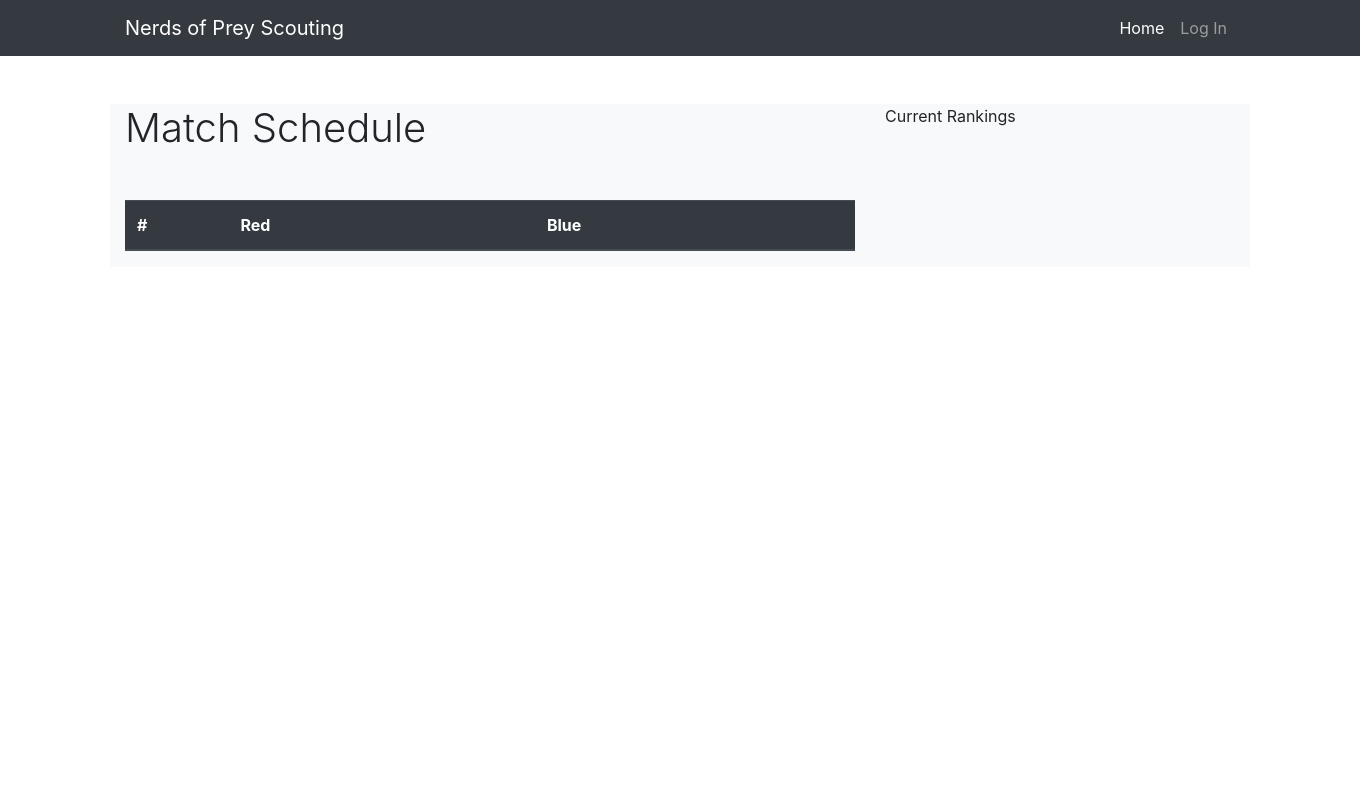
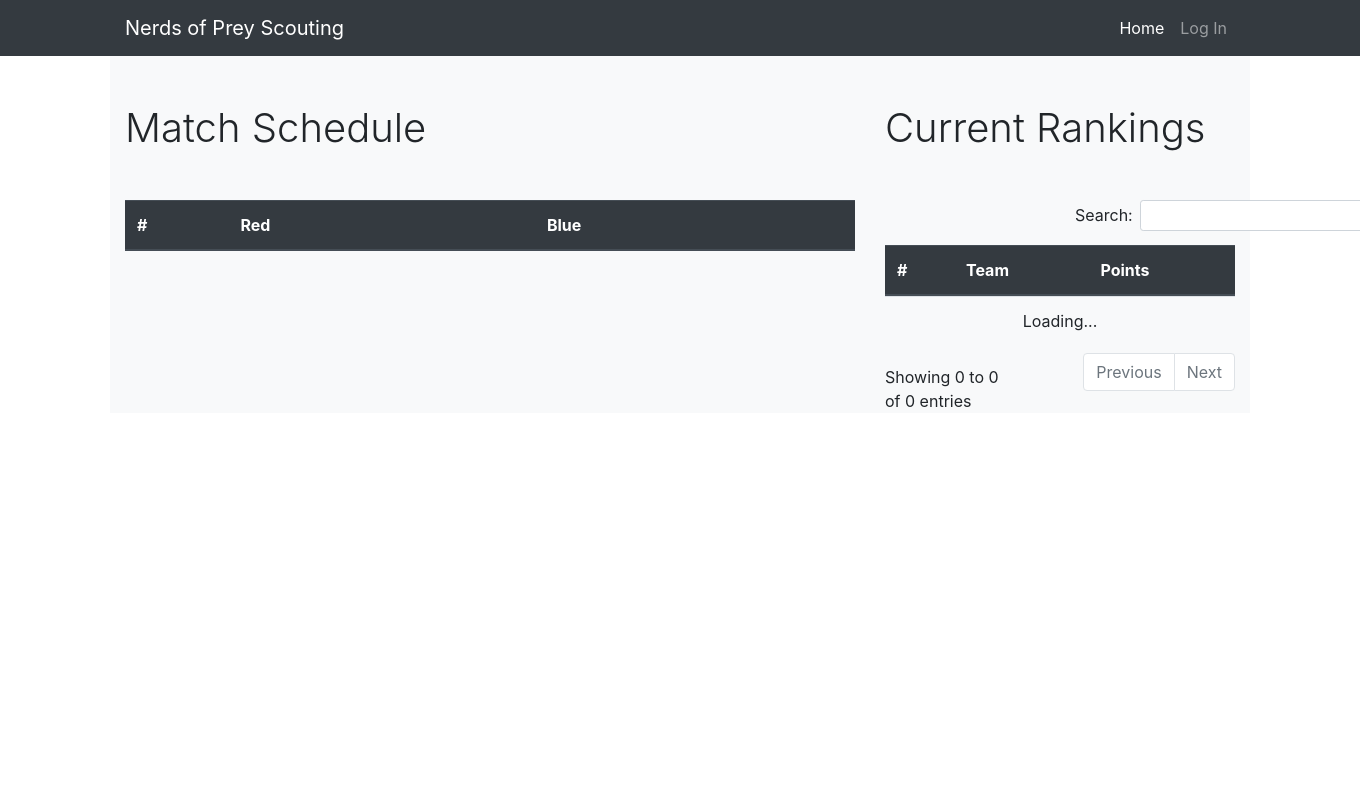
Before and after one commit to Team4065/scouting-app, a Flask app: template app/templates/index.html in a window 1360 px wide; the page is wider, and only the part inside the window is pictured. Run offline with Flask 2, Linux system fonts and the light colour scheme; the template is opened without the code that fills it, so the values that code supplies are empty; parts of the project's set-up code (start-up, migrations or seed data) failed here and were passed over; some libraries are stand-ins or nearby versions; some web fonts are replaced.

Commit message:
Added current rankings table to index.html with tba apiv3 autopopulation.

```diff
--- a/app/static/js/index.js
+++ b/app/static/js/index.js
@@ -32,11 +32,12 @@ async function getEventKey(city) {
 }
 
 async function loadMatchSchedule() {
-  const eventKey = await getEventKey('Orlando');
-  console.log(eventKey);
+  const eventKey = await getEventKey(global.CURRENT_EVENT_CITY);
 
   const allMatches = await fetchTBA(`/event/${eventKey}/matches/simple`);
-  const qualificationMatches = allMatches.filter(match => match.comp_level === "qm").sort((lhs, rhs) => lhs.match_number > rhs.match_number);
+  const qualificationMatches = allMatches
+                                .filter(match => match.comp_level === "qm")
+                                .sort((lhs, rhs) => lhs.match_number > rhs.match_number);
 
 
   for (match of qualificationMatches) {
@@ -56,13 +57,35 @@ async function loadMatchSchedule() {
   }
 }
 
+async function loadRankings() {
+  const eventKey = await getEventKey(global.CURRENT_EVENT_CITY);
+
+  const data = await fetchTBA(`/event/${eventKey}/rankings`);
+  const rankings = data.rankings.map(team => [
+    team.rank, // Current Rank
+    team.team_key.substring(3), // Team number
+    team.extra_stats[0] // Ranking Points
+  ]);
+
+  return rankings;
+}
+
 $(document).ready(() => {
+  $('#currentRankings').DataTable({
+    paging: true,
+    ordering: false,
+    lengthChange: false,
+    ajax: (data, callback, settings) => loadRankings().then(data => callback({ data: data }))
+  })
+
   loadMatchSchedule()
     .then(_ => {
+      // Initialize table after the match schedule is loaded
       $('#matchSchedule').DataTable({
         paging: true,
         ordering: false,
         lengthChange: false
       });
     });
+  loadRankings();
 });
--- a/app/static/style.css
+++ b/app/static/style.css
@@ -6,7 +6,6 @@ html, body {
     width: 100vw;
     margin: 0;
     padding: 0;
-    overflow: hidden;
     font-family: 'B612 Regular 400', sans-serif;
     background-color: #37474f;
 }
--- a/app/templates/base.html
+++ b/app/templates/base.html
@@ -33,7 +33,8 @@
   //   });
   // })
   const global = {
-    TBA_AUTH_KEY: '1wEa7XYecmJl8VN26q10hP05vkq8vyLkjdXfTW3T3h6oQ40DetUlL7z78HlBnhnQ'
+    TBA_AUTH_KEY: '1wEa7XYecmJl8VN26q10hP05vkq8vyLkjdXfTW3T3h6oQ40DetUlL7z78HlBnhnQ',
+    CURRENT_EVENT_CITY: 'Orlando'
   }
 </script>
 
--- a/app/templates/index.html
+++ b/app/templates/index.html
@@ -18,7 +18,7 @@
   {% include 'navbar.html' %}
   <!-- Page Content -->
   <div class="container">
-    <div class="row">
+    <div class="row bg-light">
       <div class="col-lg-8 bg-light mt-5">
         <h1 class="font-weight-light mb-5">Match Schedule</h1>
         <table class="table" id="matchSchedule">
@@ -39,7 +39,19 @@
         </table>
       </div>
       <div class="col-lg-4 bg-light mt-5">
-        Current Rankings
+        <h1 class="font-weight-light mb-5">Current Rankings</h1>
+        <table class="table" id="currentRankings">
+          <thead class="thead-dark">
+            <tr>
+              <th scope="col">#</th>
+              <th scope="col">Team</th>
+              <th scope="col">Points</th>
+            </tr>
+          </thead>
+          <tbody>
+
+          </tbody>
+        </table>
       </div>
     </div>
   </div>
```
